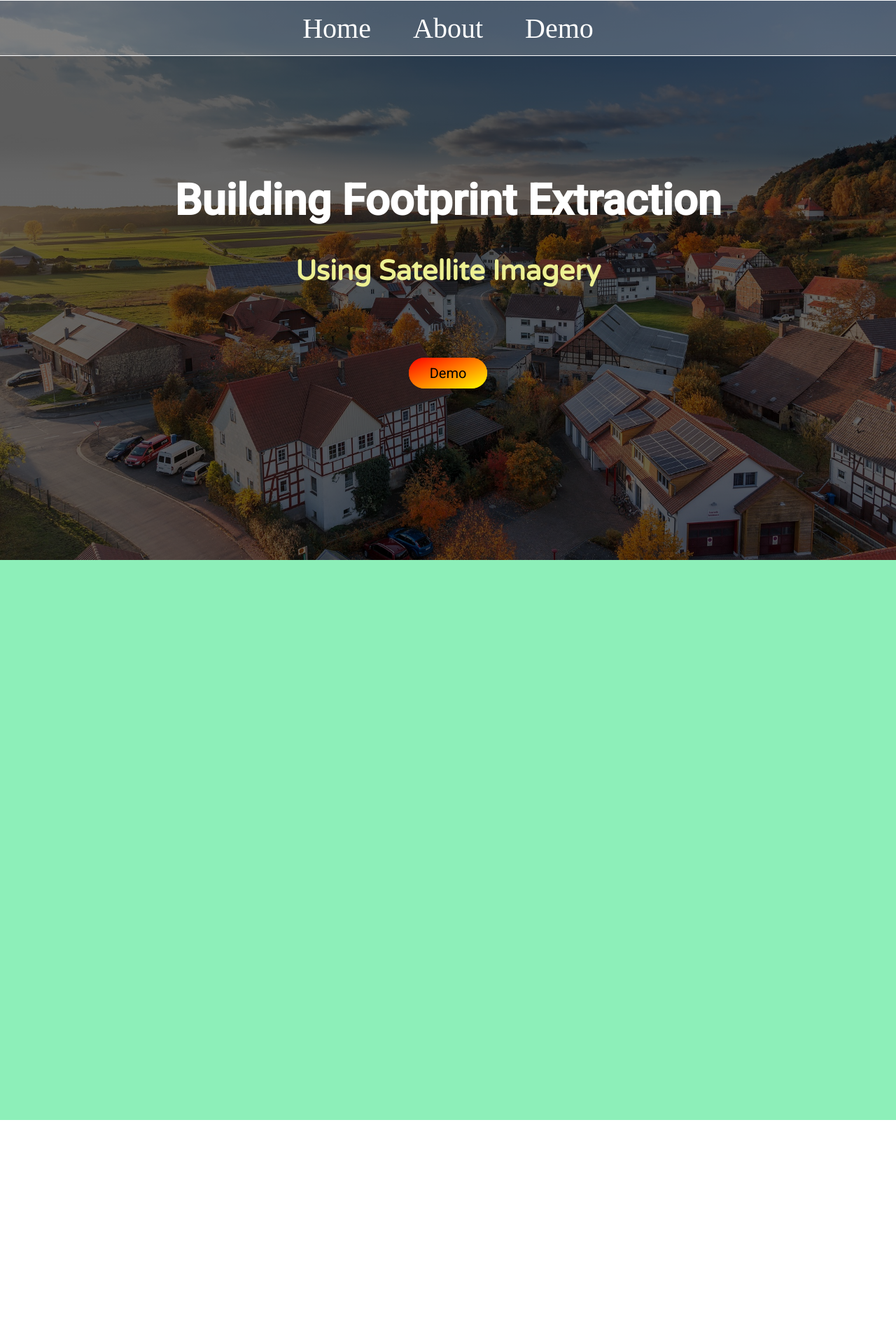
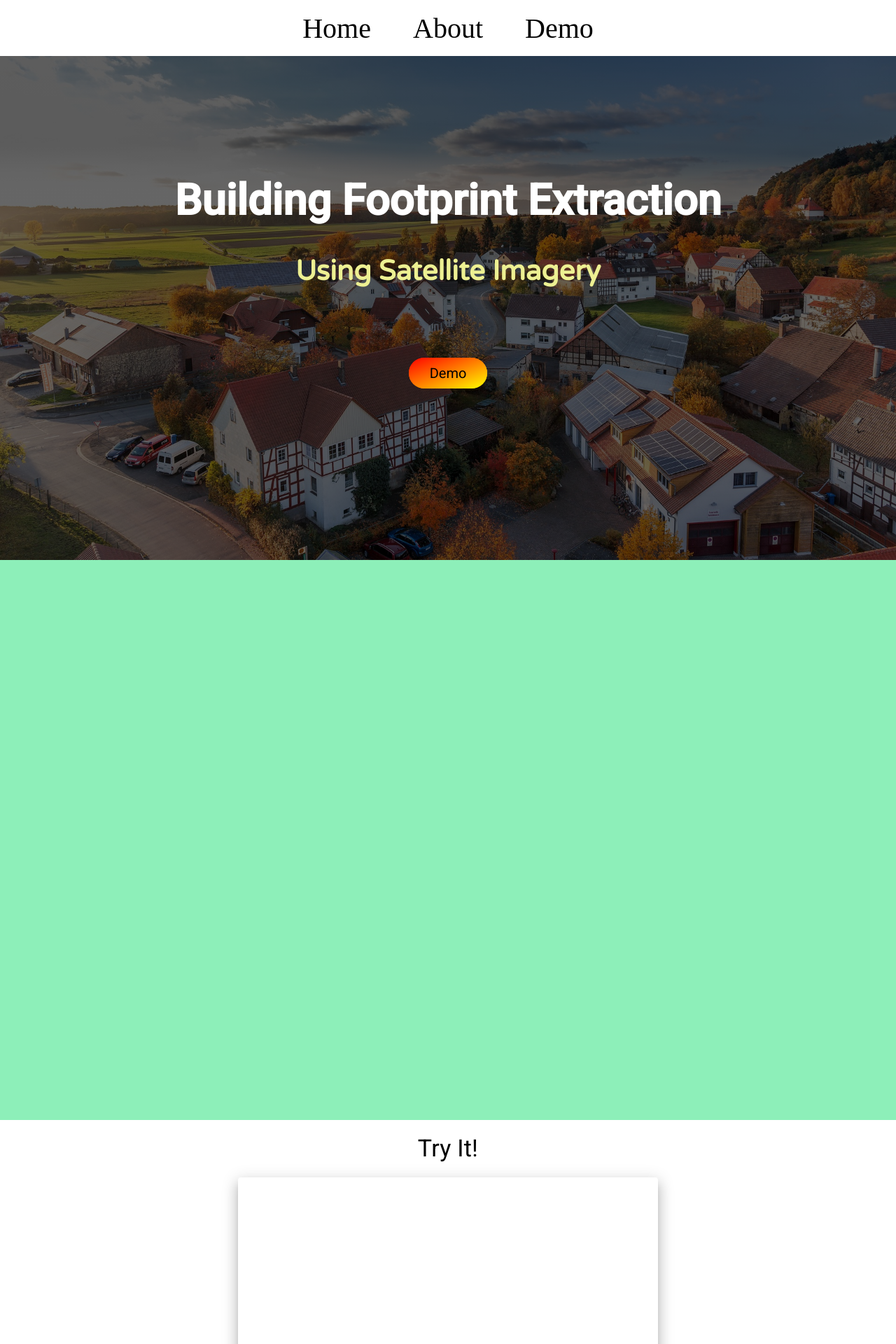
Before and after one commit to Sujan-Bdev/major-ui, a React (Create React App) app: page / in a window 1280 px wide. Shown: the top 1920 px of the page at 70% size. Built offline with nearby package versions, Linux system fonts and the light colour scheme; the HTML template or start-up script is replaced by a standard one.

Commit message:
NavBar Fixed

```diff
--- a/package.json
+++ b/package.json
@@ -3,6 +3,8 @@
   "version": "0.1.0",
   "private": true,
   "dependencies": {
+    "@material-ui/core": "^4.1.2",
+    "@material-ui/icons": "^4.2.1",
     "react": "^16.8.1",
     "react-dom": "^16.8.1",
     "react-scripts": "2.1.3",
--- a/src/App.js
+++ b/src/App.js
@@ -1,14 +1,17 @@
 import React from "react";
 import Header from "./components/Header";
 import Section from "./components/Section";
+import ImageLoader from './components/ImageLoader';
 
 const App = () => {
   return (
     <div>
       <Header />
-      <Section/>
-      <Section reference={"About"} color = {"#8defb9"}/>
-      <Section reference={"Demo"} color = {"#fff"}/>
+      <Section />
+      <Section reference={"About"} color={"#8defb9"} />
+      <Section reference={"Demo"} color={"#fff"}>
+        <ImageLoader />
+      </Section>
     </div>
   );
 };
--- a/src/components/ImageLoader.js
+++ b/src/components/ImageLoader.js
@@ -2,8 +2,8 @@ import React, {useEffect, useRef, useReducer} from "react";
 import {Button, Paper, CircularProgress, Typography, Dialog, DialogTitle} from "@material-ui/core";
 import SaveIcon from '@material-ui/icons/Save';
 import UploadIcon from '@material-ui/icons/CloudUpload'
-import "./App.css";
-import {initialState, reducer} from './reducer';
+import "../App.css";
+import {initialState, reducer} from '../reducer';
 
 export default function App() {
     const inputRef = useRef(null);
@@ -46,7 +46,7 @@ export default function App() {
 
     return (
         <div>
-            <Typography variant={"h4"} style={{textAlign: "center"}}>Building Footprint Extraction</Typography>
+            <Typography variant={"h4"} style={{textAlign: "center"}}>Try It!</Typography>
             <Paper elevation={12} className={"paperStyle"} style={{}}>
                 {!state.load ? <img src={state.address} alt={""}
                                     style={state.processing ? {filter: 'blur(10px)'} : {filter: 'blur(0px)'}}
--- a/src/components/NavBar.js
+++ b/src/components/NavBar.js
@@ -10,7 +10,7 @@ const Nav = styled(animated.nav)`
   top:0;
   left:0;
   width: 100%;
-  background-color: rgba(255, 255, 255, 0.2);
+  background-color: rgba(255, 255, 255);
   border-top: 0.2px solid;
   border-bottom: 0.2px solid;
   border-color: white;
@@ -20,11 +20,13 @@ const Nav = styled(animated.nav)`
   flex-direction: row;
   justify-content: center;
   align-items: center;
+  z-index: 1;
 `;
 
 const NavBar = () => {
   const [propsColor, setColor] = useSpring(() => ({
     borderColor: 'white',
+    backgroundColor: 'white'
   }));
 
   useEffect(() => {
@@ -35,12 +37,14 @@ const NavBar = () => {
   const handleScroll = () => {
     if (window.scrollY > 650) {
       setColor({
-        borderColor: 'black'
+        borderColor: 'black',
+        backgroundColor: 'black'
       });
     }
     else {
       setColor({
-        borderColor: 'white'
+        borderColor: 'white',
+        backgroundColor: 'white'
       });
     }
   }
--- a/src/components/NavItem.js
+++ b/src/components/NavItem.js
@@ -12,7 +12,7 @@ const Item = styled(animated.a)`
 
 export default function({children, href}) {
   const [propsColor, setColor] = useSpring(() => ({
-    color: 'white'
+    color: 'black'
   }));
   useEffect(() => {
       window.addEventListener('scroll', handleScroll);
@@ -22,12 +22,12 @@ export default function({children, href}) {
   const handleScroll = () => {
     if (window.scrollY > 650) {
       setColor({
-        color: 'black'
+        color: 'white'
       });
     }
     else {
       setColor({
-        color: 'white'
+        color: 'black'
       });
     }
   }
--- a/src/components/Section.js
+++ b/src/components/Section.js
@@ -6,12 +6,16 @@ const Sect = styled.section`
   height: 100vh;
   background: ${props => props.color};
   background-size: cover;
+  color: #000;
+  padding-top: 20px;
 `;
 
-const Section = ({color, reference}) => {
+const Section = ({ color, reference, children }) => {
   return (
     <div>
-      <Sect id={reference} color = {color} />
+      <Sect id={reference} color={color} >
+        {children}
+      </Sect>
     </div>
   );
 };
```
Also changed, not shown: 1 other file (tests, documents, lock files or other folders).
